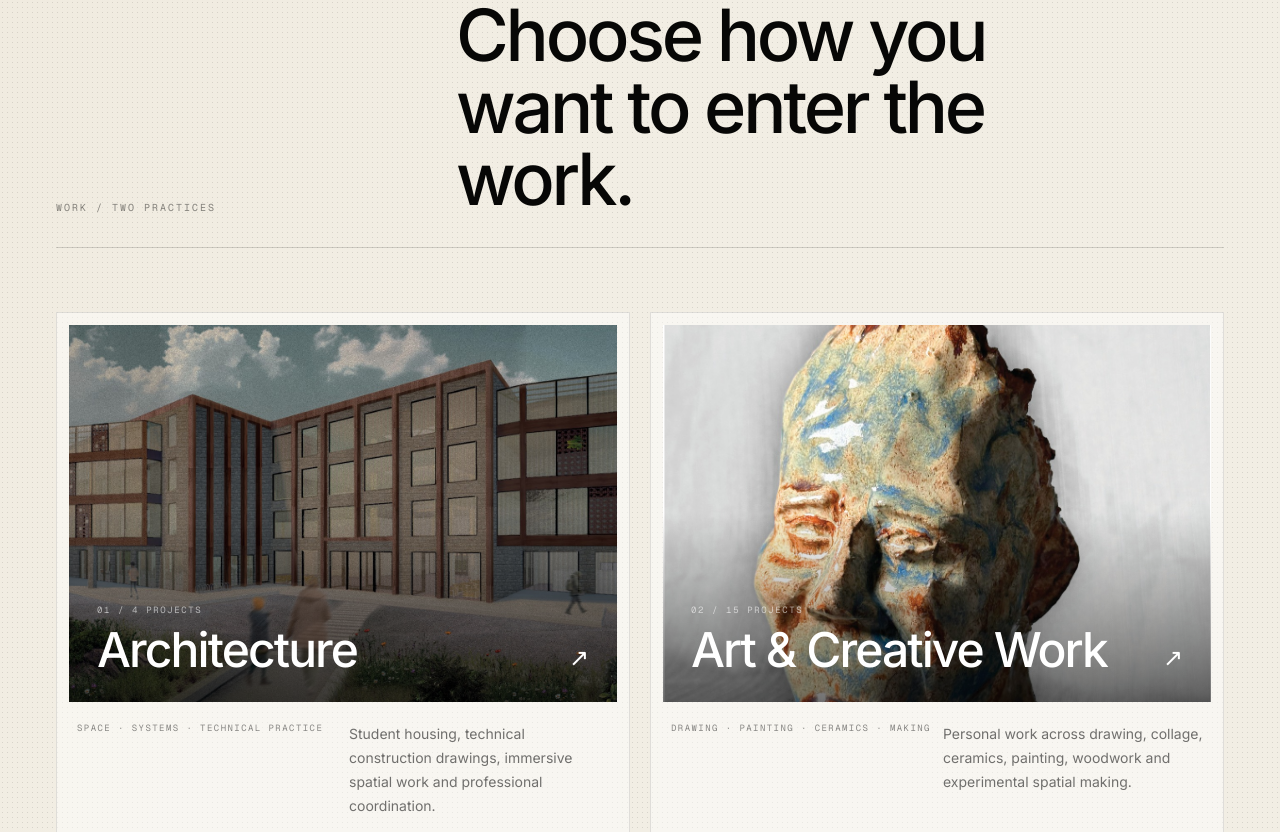
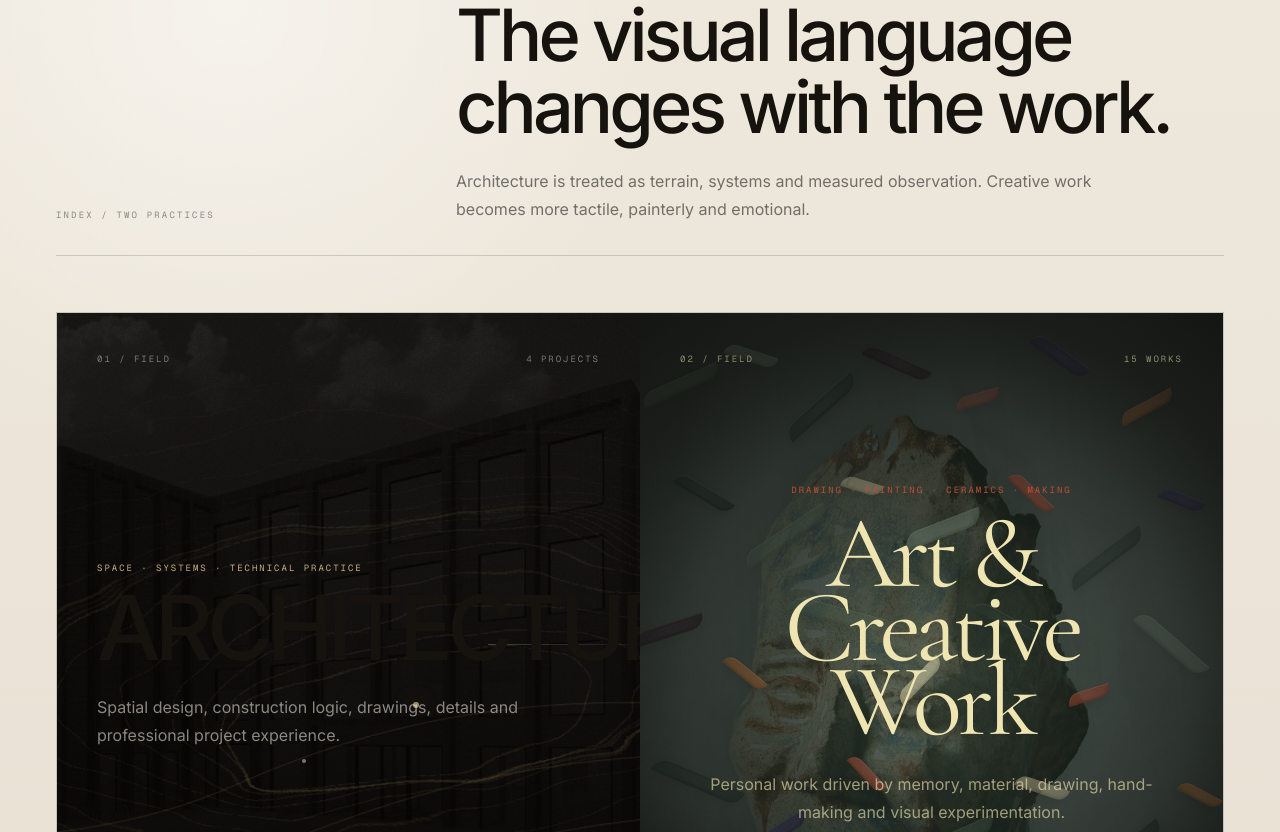
Before and after one commit to Mercy1o/tsiaro-portfolio, a Next.js app: page / in a window 1280 px wide. Shown: the part 1028-1860 px from the top of the page. Built offline with nearby package versions, Linux system fonts and the light colour scheme.

Commit message:
style: give architecture and creative portals distinct identities

```diff
--- a/components/PortfolioGateway.tsx
+++ b/components/PortfolioGateway.tsx
@@ -2,86 +2,102 @@ import Image from "next/image";
 import Link from "next/link";
 import { architecturalProjects, creativeProjects } from "@/data/projects";
 import { getProjectMedia } from "@/data/projectMedia";
-
-const portals = [
-  {
-    id: "architecture",
-    index: "01",
-    label: "Architecture",
-    kicker: "Space · Systems · Technical Practice",
-    description:
-      "Student housing, technical construction drawings, immersive spatial work and professional coordination.",
-    count: architecturalProjects.length,
-    cover: getProjectMedia("hikari").cover,
-    href: "/work?portfolio=architecture",
-  },
-  {
-    id: "creative",
-    index: "02",
-    label: "Art & Creative Work",
-    kicker: "Drawing · Painting · Ceramics · Making",
-    description:
-      "Personal work across drawing, collage, ceramics, painting, woodwork and experimental spatial making.",
-    count: creativeProjects.length,
-    cover: getProjectMedia("the-smiling-wound").cover,
-    href: "/work?portfolio=creative",
-  },
-] as const;
+import TopographicField from "@/components/TopographicField";
+import BrushField from "@/components/BrushField";
 
 export default function PortfolioGateway() {
+  const architectureCover = getProjectMedia("hikari").cover;
+  const creativeCover = getProjectMedia("the-smiling-wound").cover;
+
   return (
-    <section className="paper-noise px-5 py-24 text-space md:px-10 md:py-36 lg:px-14">
+    <section className="archive-paper px-5 py-24 md:px-10 md:py-36 lg:px-14">
       <div className="mx-auto max-w-[1600px]">
-        <div className="mb-16 grid gap-8 border-b border-black/15 pb-8 md:grid-cols-12 md:items-end">
-          <p className="font-mono text-[10px] uppercase tracking-[.2em] text-black/45 md:col-span-3">
-            WORK / TWO PRACTICES
+        <div className="mb-14 grid gap-8 border-b border-black/15 pb-8 md:grid-cols-12 md:items-end">
+          <div className="md:col-span-3">
+            <p className="font-mono text-[9px] uppercase tracking-[.24em] text-black/42">INDEX / TWO PRACTICES</p>
+          </div>
+          <div className="md:col-span-8 md:col-start-5">
+            <h2 className="max-w-5xl text-4xl font-medium tracking-[-.055em] md:text-6xl lg:text-7xl">
+              The visual language changes with the work.
+            </h2>
+            <p className="mt-6 max-w-2xl text-sm leading-6 text-black/52 md:text-base md:leading-7">
+              Architecture is treated as terrain, systems and measured observation. Creative work becomes more tactile, painterly and emotional.
             </p>
-          <div className="md:col-span-7 md:col-start-5">
-            <h2 className="text-4xl font-medium tracking-[-.045em] md:text-6xl lg:text-7xl">
-              Choose how you want to enter the work.
-            </h2>
           </div>
         </div>
 
-        <div className="grid gap-5 lg:grid-cols-2">
-          {portals.map((portal) => (
+        <div className="grid overflow-hidden border border-black/15 lg:grid-cols-2">
           <Link
-              key={portal.id}
-              href={portal.href}
-              className="group border border-black/10 bg-white/45 p-3"
+            href="/work?portfolio=architecture"
+            className="group relative min-h-[560px] overflow-hidden bg-[#0b0907] text-bone lg:min-h-[720px]"
           >
-              <div className="relative aspect-[16/11] overflow-hidden bg-black/[.04]">
             <Image
-                  src={portal.cover}
-                  alt={`${portal.label} portfolio`}
+              src={architectureCover}
+              alt="Architectural portfolio"
               fill
               sizes="(max-width: 1024px) 100vw, 50vw"
-                  className="object-cover transition-transform duration-700 group-hover:scale-[1.025]"
+              className="object-cover opacity-18 grayscale transition-all duration-1000 group-hover:scale-[1.03] group-hover:opacity-26"
             />
-                <div className="absolute inset-0 bg-gradient-to-t from-black/55 via-transparent to-transparent" />
-                <div className="absolute inset-x-0 bottom-0 flex items-end justify-between gap-5 p-5 text-white md:p-7">
-                  <div>
-                    <p className="font-mono text-[9px] uppercase tracking-[.18em] text-white/60">
-                      {portal.index} / {portal.count} projects
+            <div className="absolute inset-0 bg-[linear-gradient(180deg,rgba(5,4,3,.2),rgba(5,4,3,.88))]" />
+            <TopographicField className="opacity-80" />
+
+            <div className="relative z-10 flex min-h-[560px] flex-col justify-between p-7 lg:min-h-[720px] lg:p-10">
+              <div className="flex justify-between font-mono text-[9px] uppercase tracking-[.22em] text-bone/45">
+                <span>01 / FIELD</span>
+                <span>{architecturalProjects.length} PROJECTS</span>
+              </div>
+
+              <div className="max-w-2xl">
+                <p className="mb-4 font-mono text-[9px] uppercase tracking-[.22em] text-sand">Space · systems · technical practice</p>
+                <h3 className="text-[clamp(3.8rem,7vw,7.8rem)] font-medium uppercase leading-[.82] tracking-[-.065em]">Architecture</h3>
+                <p className="mt-7 max-w-lg text-sm leading-6 text-bone/55 md:text-base md:leading-7">
+                  Spatial design, construction logic, drawings, details and professional project experience.
                 </p>
-                    <h3 className="mt-2 text-3xl font-medium tracking-[-.04em] md:text-5xl">
-                      {portal.label}
-                    </h3>
               </div>
-                  <span className="text-2xl transition-transform duration-300 group-hover:translate-x-1 group-hover:-translate-y-1" aria-hidden="true">
-                    ↗
-                  </span>
+
+              <div className="flex items-end justify-between border-t border-white/12 pt-5 font-mono text-[9px] uppercase tracking-[.2em] text-bone/42">
+                <span>Topography / archive / sequence</span>
+                <span className="text-lg text-bone transition-transform duration-300 group-hover:translate-x-1 group-hover:-translate-y-1">↗</span>
               </div>
             </div>
+          </Link>
 
-              <div className="grid gap-3 px-2 py-5 md:grid-cols-2">
-                <p className="font-mono text-[9px] uppercase tracking-[.16em] text-black/45">
-                  {portal.kicker}
+          <Link
+            href="/work?portfolio=creative"
+            className="group relative min-h-[560px] overflow-hidden bg-forest text-cream lg:min-h-[720px]"
+          >
+            <Image
+              src={creativeCover}
+              alt="Creative portfolio"
+              fill
+              sizes="(max-width: 1024px) 100vw, 50vw"
+              className="object-cover opacity-28 saturate-[.7] transition-all duration-1000 group-hover:scale-[1.035] group-hover:opacity-36"
+            />
+            <BrushField className="opacity-85" dense />
+            <div className="absolute inset-0 bg-[radial-gradient(circle_at_center,rgba(15,17,12,.08),rgba(13,14,11,.72)_78%)]" />
+
+            <div className="relative z-10 flex min-h-[560px] flex-col justify-between p-7 lg:min-h-[720px] lg:p-10">
+              <div className="flex justify-between font-mono text-[9px] uppercase tracking-[.22em] text-cream/55">
+                <span>02 / FIELD</span>
+                <span>{creativeProjects.length} WORKS</span>
+              </div>
+
+              <div className="mx-auto max-w-xl text-center">
+                <p className="mb-5 font-mono text-[9px] uppercase tracking-[.22em] text-rust">Drawing · painting · ceramics · making</p>
+                <h3 className="font-editorial text-[clamp(4rem,8vw,8.8rem)] font-normal leading-[.72] tracking-[-.055em] text-cream">
+                  Art &<br />Creative Work
+                </h3>
+                <p className="mx-auto mt-8 max-w-md text-sm leading-6 text-cream/62 md:text-base md:leading-7">
+                  Personal work driven by memory, material, drawing, hand-making and visual experimentation.
                 </p>
-                <p className="text-sm leading-6 text-black/55">{portal.description}</p>
+              </div>
+
+              <div className="flex items-end justify-between border-t border-cream/15 pt-5 font-mono text-[9px] uppercase tracking-[.2em] text-cream/48">
+                <span>Gesture / object / memory</span>
+                <span className="text-lg text-cream transition-transform duration-300 group-hover:translate-x-1 group-hover:-translate-y-1">↗</span>
+              </div>
             </div>
           </Link>
-          ))}
         </div>
       </div>
     </section>
```
Lines whose indentation alone changed are shown as unchanged.
